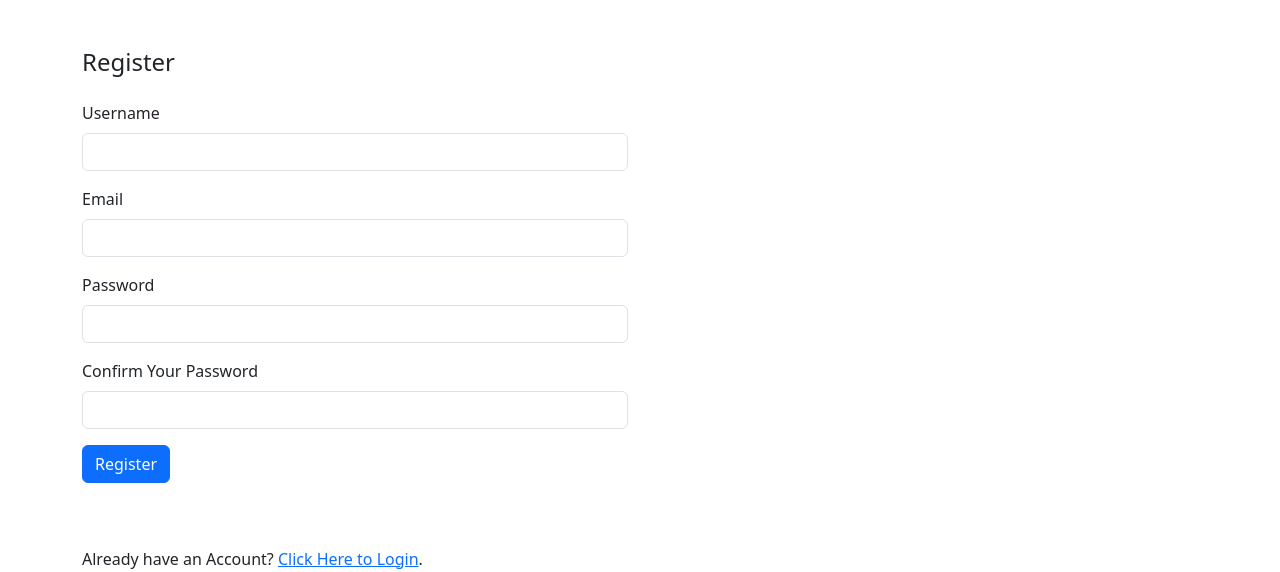
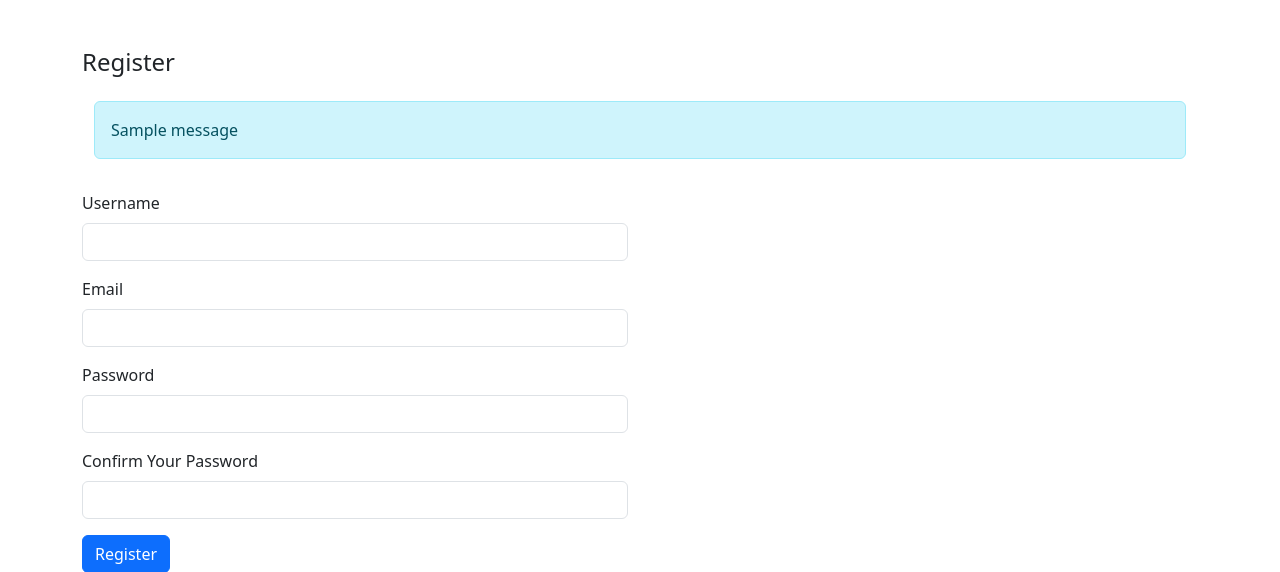
Before and after one commit to R-Grimmett/IAB207-Tutorial, a Flask app: page /register in a window 1280 px wide. Shown: the part 75-647 px from the top of the page. Run offline with Flask 3, Linux system fonts and the light colour scheme; one stand-in notice (Sample message) is shown; some libraries are stand-ins or nearby versions.

Commit message:
getting flash messages to work

```diff
--- a/travel/models.py
+++ b/travel/models.py
@@ -40,7 +40,6 @@ class Destination(db.Model):
         if (len(short_description) > 300):
             short_description = short_description[0:299]
             last_whitespace = re.search("\s\S+$", short_description)
-            print(last_whitespace)
             if(last_whitespace != None):
                 short_description = short_description[0:last_whitespace.start()] + " . . ."
             else:
--- a/travel/templates/base.html
+++ b/travel/templates/base.html
@@ -3,6 +3,7 @@
 <head>
     <meta charset="utf-8">
     <meta name="viewport" content="width=device-width, initial-scale=1">
+    {% block metadata %}{% endblock %}
     <title>My Travel App</title>
     <link href="https://cdn.jsdelivr.net/npm/bootstrap@5.3.0-alpha3/dist/css/bootstrap.min.css" rel="stylesheet"
           integrity="sha384-KK94CHFLLe+nY2dmCWGMq91rCGa5gtU4mk92HdvYe+M/SXH301p5ILy+dN9+nJOZ" crossorigin="anonymous">
--- a/travel/templates/index.html
+++ b/travel/templates/index.html
@@ -11,7 +11,6 @@
                     <input type="text" name="search" class="form-control flex-grow-1 my-1 mr-sm-2" id="SearchForm">
                     <button type="submit" class="flex-shrink-1 btn btn-primary ms-2">Submit</button>
                 </form>
-
             </div>
         </div>
     </div>
--- a/travel/templates/user.html
+++ b/travel/templates/user.html
@@ -9,6 +9,21 @@
             <h4>{{heading}}</h4>
         </div>
     </div>
+
+    <!-- flashes any messages to the user -->
+    {% with messages = get_flashed_messages() %}
+    {% if messages %} <!-- check if there are any messages -->
+    <div class="container-fluid">
+        <div class="row mt-3 mb-3">
+            <div class="col-md-12">
+                {% for message in messages %} <!--loop through the messages-->
+                <div class="alert alert-info">{{message}}</div> <!--display as alert-->
+                {% endfor %}
+            </div>
+        </div>
+    </div>
+    {% endif %}
+    {% endwith %}
 
     <!-- Render Forms -->
     <div class="row mb-3">
```
